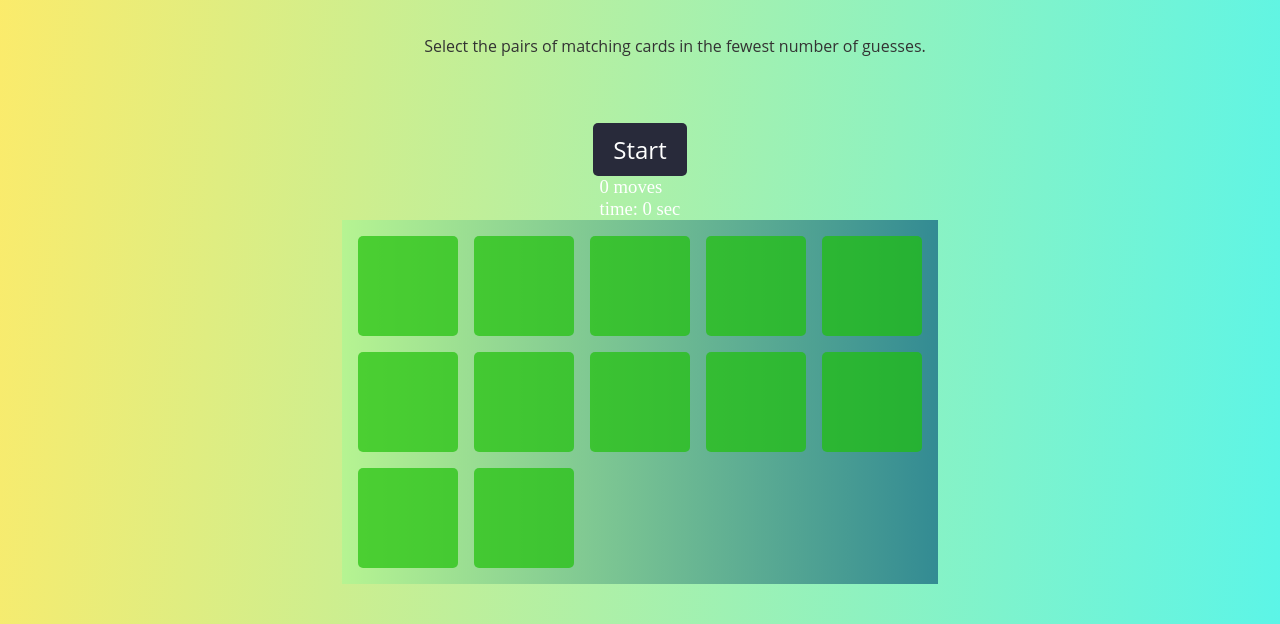
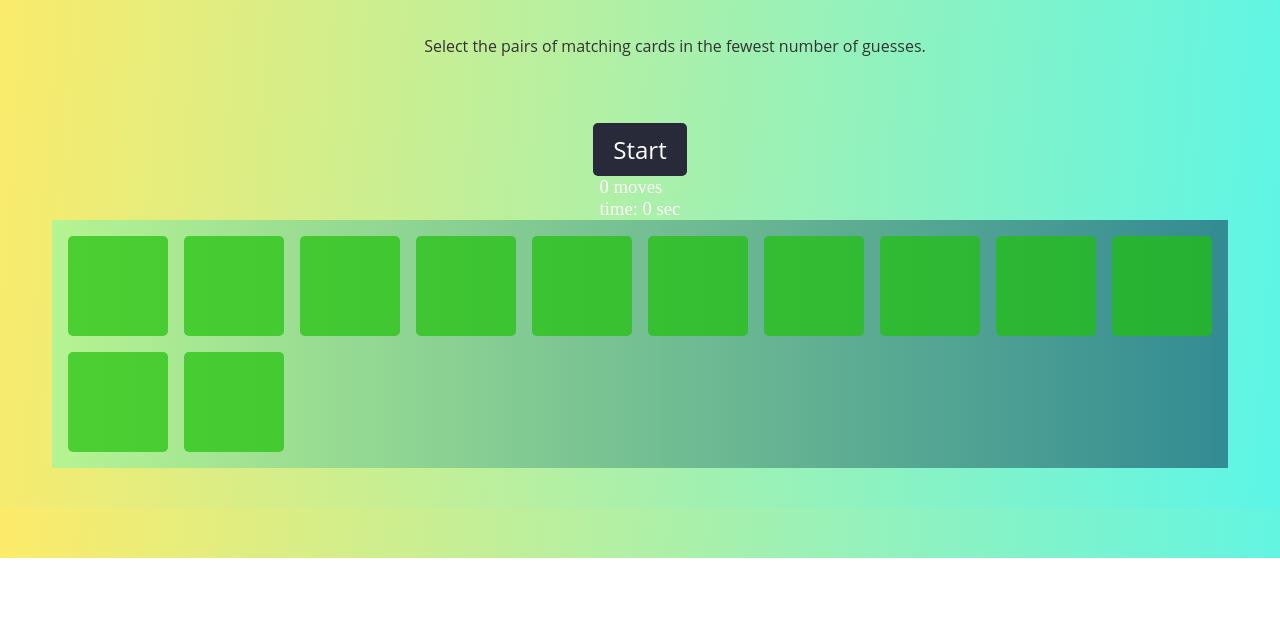
Before and after one commit to ellemd709/vegan-memory-game, a plain HTML site: page index.html in a window 1280 px wide. Shown: the part 242-866 px from the top of the page. After the commit the page ends 800 px from the top, so only its background shows below. Drawn offline with Linux system fonts and the light colour scheme.

Commit message:
css edits

```diff
--- a/style.css
+++ b/style.css
@@ -41,7 +41,7 @@ button {
 
 .board {
     padding: 16px;
-    grid-template-columns: repeat(5, auto);
+    grid-template-columns: repeat(10, auto);
     display:grid;
     grid-gap:16px;
 }
```
